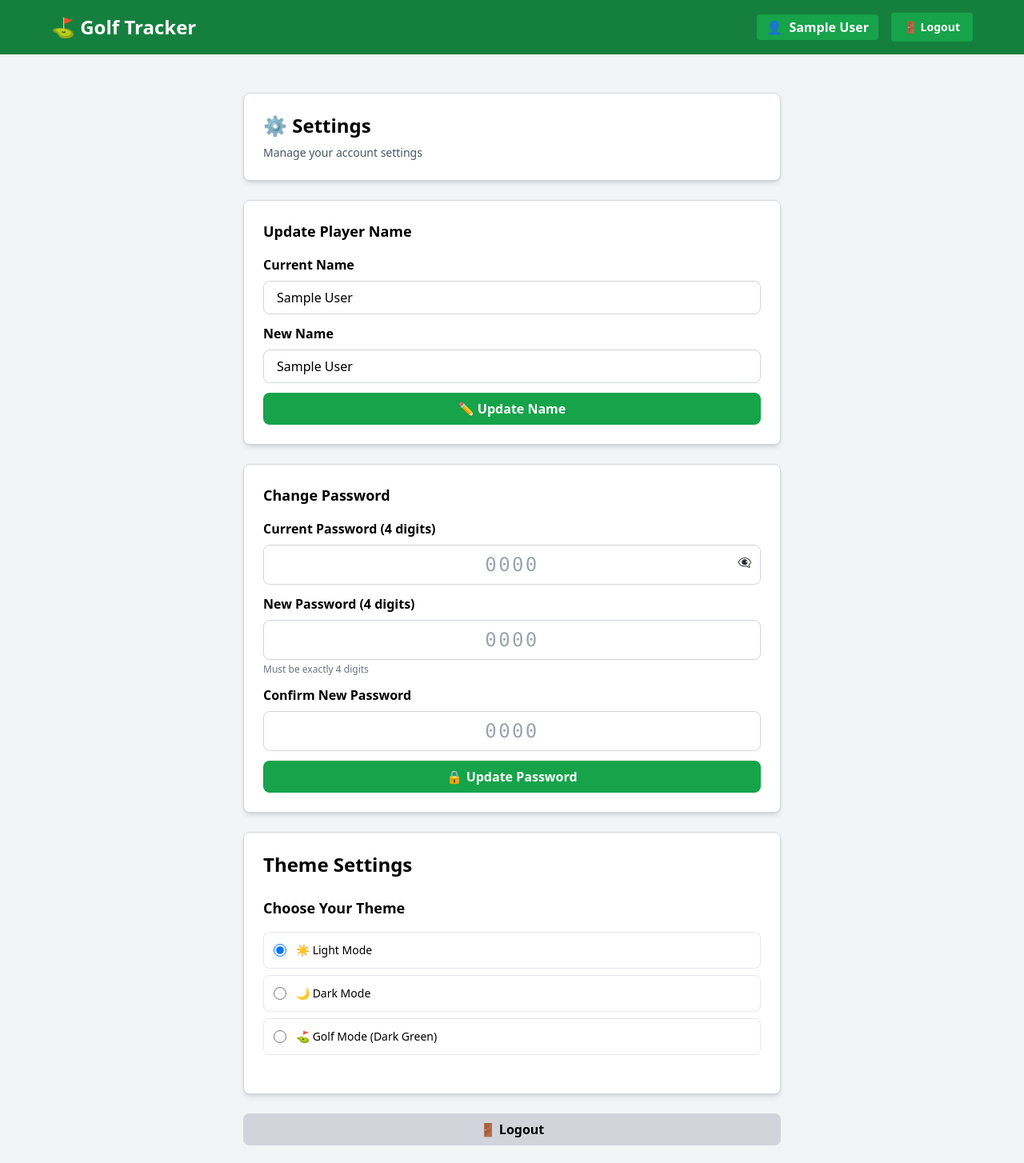
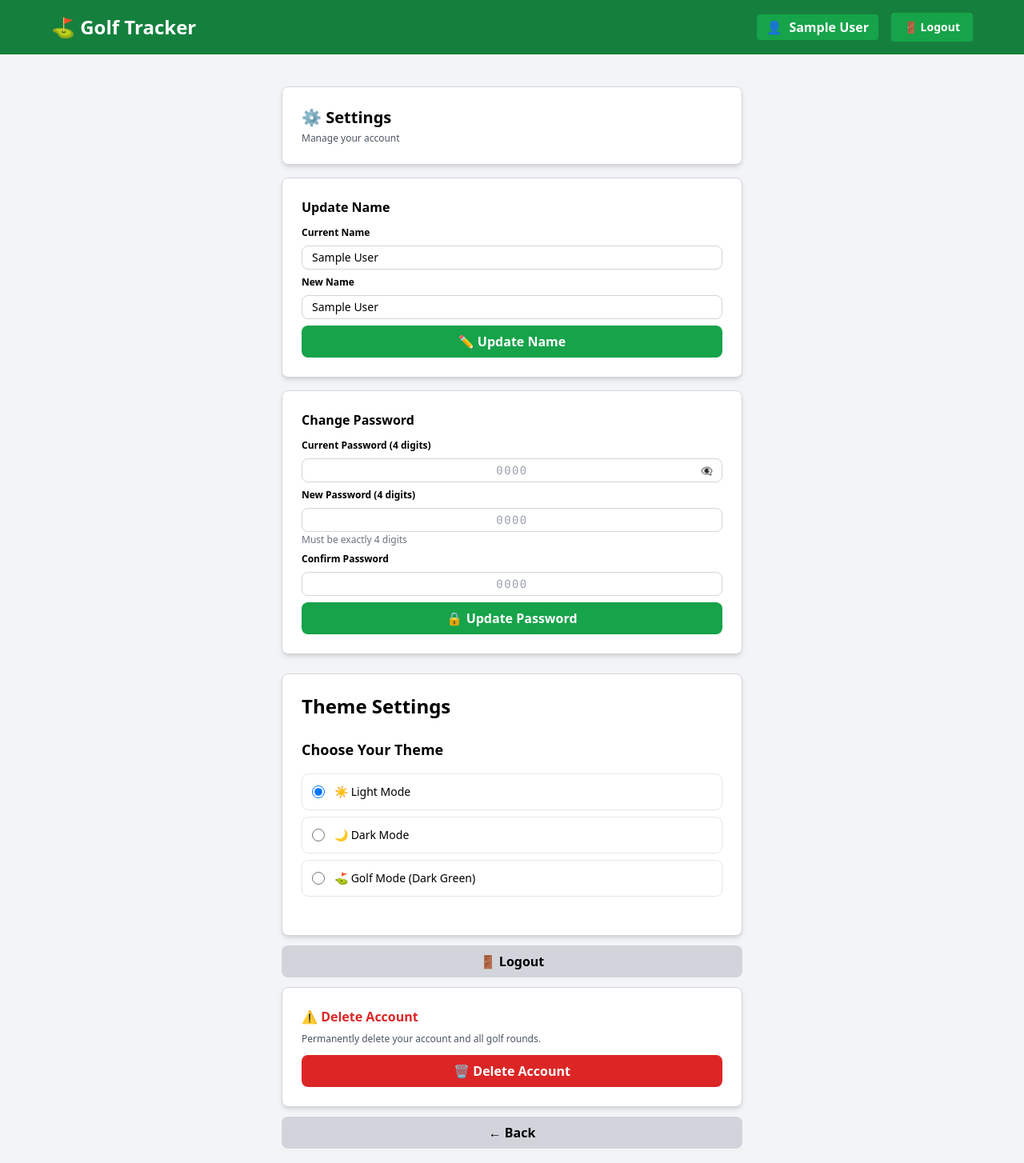
Before and after one commit to sdrindahl/Golf-Score, a Next.js app: page /settings in a window 1280 px wide. Shown: the top 1454 px of the page at 80% size. Built offline with nearby package versions, Linux system fonts and the light colour scheme; no server answers; the database is empty; sample sign-in values are in the browser's storage.

Commit message:
Make Settings page more compact - reduce padding, font sizes, and field heights

```diff
--- a/app/globals.css
+++ b/app/globals.css
@@ -70,7 +70,7 @@ body {
 }
 
 .input-field {
-  @apply w-full px-4 py-2 border rounded-lg focus:outline-none focus:ring-2;
+  @apply w-full px-3 py-1 border rounded-lg focus:outline-none focus:ring-2 text-sm;
   background-color: var(--bg-secondary);
   border-color: var(--border-color);
   color: var(--text-primary);
--- a/app/settings/page.tsx
+++ b/app/settings/page.tsx
@@ -151,63 +151,63 @@ export default function Settings() {
   }
 
   return (
-    <div className="max-w-2xl mx-auto py-6">
-      <div className="card mb-6">
-        <h1 className="text-2xl font-bold mb-2">⚙️ Settings</h1>
-        <p className="text-gray-600 text-sm">Manage your account settings</p>
+    <div className="max-w-xl mx-auto py-4">
+      <div className="card mb-4">
+        <h1 className="text-xl font-bold mb-1">⚙️ Settings</h1>
+        <p className="text-gray-600 text-xs">Manage your account</p>
       </div>
 
       {/* Update Name Card */}
-      <div className="card mb-6">
-        <h2 className="text-lg font-bold mb-4">Update Player Name</h2>
+      <div className="card mb-4 p-3">
+        <h2 className="text-base font-bold mb-3">Update Name</h2>
 
-        <form onSubmit={handleUpdateName} className="space-y-3">
+        <form onSubmit={handleUpdateName} className="space-y-2">
           <div>
-            <label className="label">Current Name</label>
+            <label className="label text-xs">Current Name</label>
             <input
               type="text"
               value={currentUser?.name || ''}
               disabled
-              className="input-field bg-gray-100 cursor-not-allowed"
+              className="input-field bg-gray-100 cursor-not-allowed py-1 text-sm"
             />
           </div>
 
           <div>
-            <label className="label">New Name</label>
+            <label className="label text-xs">New Name</label>
             <input
               type="text"
               value={newName}
               onChange={(e) => setNewName(e.target.value)}
               placeholder="Enter new name"
-              className="input-field"
+              className="input-field py-1 text-sm"
             />
           </div>
 
           {nameError && (
-            <div className="bg-red-100 text-red-700 p-3 rounded text-sm">
+            <div className="bg-red-100 text-red-700 p-2 rounded text-xs">
               {nameError}
             </div>
           )}
 
           {nameSuccess && (
-            <div className="bg-green-100 text-green-700 p-3 rounded text-sm">
+            <div className="bg-green-100 text-green-700 p-2 rounded text-xs">
               ✅ {nameSuccess}
             </div>
           )}
 
-          <button type="submit" className="btn-primary w-full">
+          <button type="submit" className="btn-primary w-full py-1 text-sm">
             ✏️ Update Name
           </button>
         </form>
       </div>
 
       {/* Change Password Card */}
-      <div className="card mb-6">
-        <h2 className="text-lg font-bold mb-4">Change Password</h2>
+      <div className="card mb-4 p-3">
+        <h2 className="text-base font-bold mb-3">Change Password</h2>
 
-        <form onSubmit={handleChangePassword} className="space-y-3">
+        <form onSubmit={handleChangePassword} className="space-y-2">
           <div>
-            <label className="label">Current Password (4 digits)</label>
+            <label className="label text-xs">Current Password (4 digits)</label>
             <div className="relative">
               <input
                 type={showPassword ? 'text' : 'password'}
@@ -215,12 +215,12 @@ export default function Settings() {
                 onChange={(e) => setCurrentPassword(e.target.value.slice(0, 4))}
                 placeholder="0000"
                 maxLength={4}
-                className="input-field text-center text-2xl tracking-widest font-mono"
+                className="input-field text-center text-xl tracking-widest font-mono py-1"
               />
               <button
                 type="button"
                 onClick={() => setShowPassword(!showPassword)}
-                className="absolute right-3 top-3 text-gray-600 text-sm"
+                className="absolute right-3 top-2 text-gray-600 text-xs"
               >
                 {showPassword ? '👁️' : '👁️‍🗨️'}
               </button>
@@ -228,43 +228,43 @@ export default function Settings() {
           </div>
 
           <div>
-            <label className="label">New Password (4 digits)</label>
+            <label className="label text-xs">New Password (4 digits)</label>
             <input
               type={showPassword ? 'text' : 'password'}
               value={newPassword}
               onChange={(e) => setNewPassword(e.target.value.slice(0, 4))}
               placeholder="0000"
               maxLength={4}
-              className="input-field text-center text-2xl tracking-widest font-mono"
+              className="input-field text-center text-xl tracking-widest font-mono py-1"
             />
-            <p className="text-xs text-gray-500 mt-1">Must be exactly 4 digits</p>
+            <p className="text-xs text-gray-500 mt-0.5">Must be exactly 4 digits</p>
           </div>
 
           <div>
-            <label className="label">Confirm New Password</label>
+            <label className="label text-xs">Confirm Password</label>
             <input
               type={showPassword ? 'text' : 'password'}
               value={confirmPassword}
               onChange={(e) => setConfirmPassword(e.target.value.slice(0, 4))}
               placeholder="0000"
               maxLength={4}
-              className="input-field text-center text-2xl tracking-widest font-mono"
+              className="input-field text-center text-xl tracking-widest font-mono py-1"
             />
           </div>
 
           {passwordError && (
-            <div className="bg-red-100 text-red-700 p-3 rounded text-sm">
+            <div className="bg-red-100 text-red-700 p-2 rounded text-xs">
               {passwordError}
             </div>
           )}
 
           {passwordSuccess && (
-            <div className="bg-green-100 text-green-700 p-3 rounded text-sm">
+            <div className="bg-green-100 text-green-700 p-2 rounded text-xs">
               ✅ {passwordSuccess}
             </div>
           )}
 
-          <button type="submit" className="btn-primary w-full">
+          <button type="submit" className="btn-primary w-full py-1 text-sm">
             🔒 Update Password
           </button>
         </form>
@@ -274,35 +274,35 @@ export default function Settings() {
 
       <button
         onClick={handleLogout}
-        className="btn-secondary w-full mt-6"
+        className="btn-secondary w-full mt-3 py-1 text-sm"
       >
         🚪 Logout
       </button>
 
       {/* Delete Account Card */}
-      <div className="card mt-6 border-2 border-red-200 bg-red-50">
-        <h2 className="text-lg font-bold mb-4 text-red-600">⚠️ Delete Account</h2>
+      <div className="card mt-3 p-3 border-2 border-red-200 bg-red-50">
+        <h2 className="text-base font-bold mb-2 text-red-600">⚠️ Delete Account</h2>
 
-        <p className="text-gray-600 text-sm mb-4">
-          This will permanently delete your account and all associated golf rounds. This action cannot be undone.
+        <p className="text-gray-600 text-xs mb-3">
+          Permanently delete your account and all golf rounds.
         </p>
 
         {deleteError && (
-          <div className="bg-red-100 text-red-700 p-3 rounded mb-4 text-sm">
+          <div className="bg-red-100 text-red-700 p-2 rounded mb-2 text-xs">
             {deleteError}
           </div>
         )}
 
         <button
           onClick={handleDeleteAccount}
-          className="btn-danger w-full"
+          className="btn-danger w-full py-1 text-sm"
         >
-          🗑️ Delete My Account
+          🗑️ Delete Account
         </button>
       </div>
 
       <Link href="/">
-        <button className="btn-secondary w-full mt-6">← Back to Home</button>
+        <button className="btn-secondary w-full mt-3 py-1 text-sm">← Back</button>
       </Link>
     </div>
   )
```
